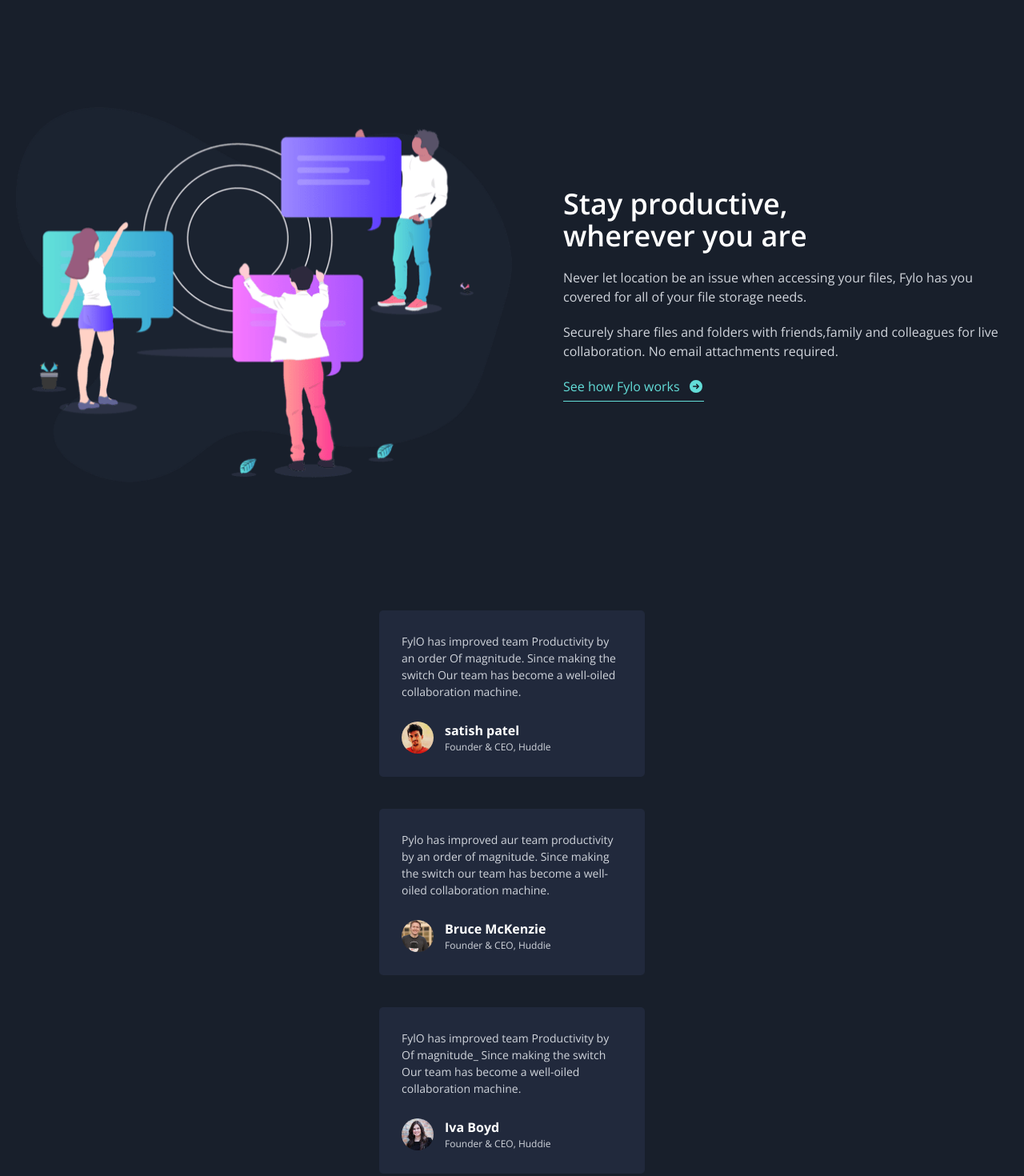
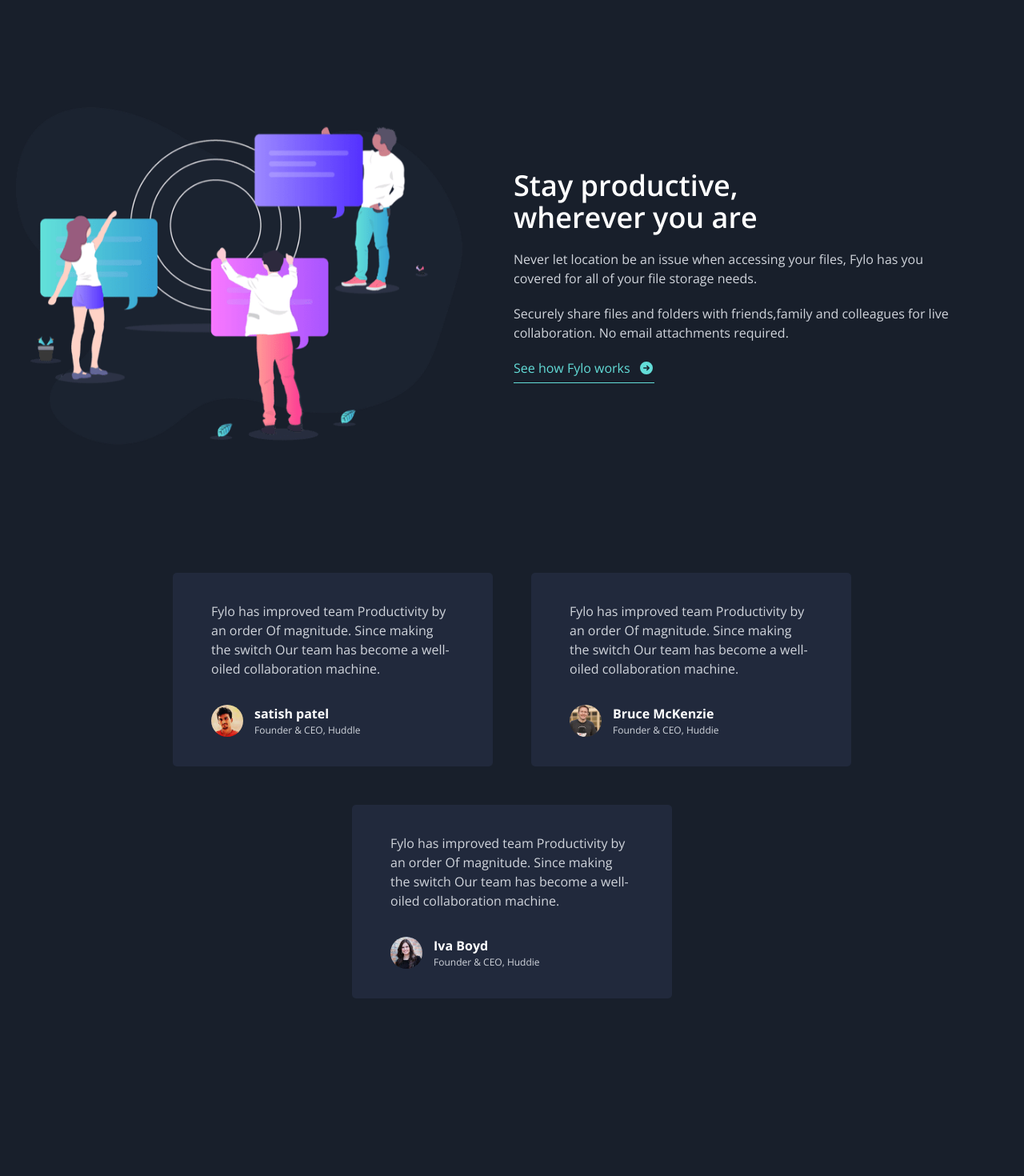
Before and after one commit to erickEDdev/page-Dark, a React (Vite) app: page / in a window 1280 px wide. Shown: the part 1800-3270 px from the top of the page at 80% size. Built offline with nearby package versions, Linux system fonts and the light colour scheme.

Commit message:
section perfils finish in version for desktop

```diff
--- a/src/components/CaixaInfo.jsx
+++ b/src/components/CaixaInfo.jsx
@@ -8,18 +8,18 @@ const CaixaInfos = ({ urlImage, descriptionImg, title, textP }) => {
   return (
     <div
       id={ID}
-      className="flex flex-col items-center justify-center gap-y-10 text-center z-1"
+      className="flex flex-col items-center justify-center gap-y-10 text-center z-1 lg:w-full lg:h-full"
     >
       {urlImage && (
         <img
           src={urlImage}
           alt={descriptionImg}
-          className="w-15 h-auto object-cover select-none lg:h-25 lg:w-25 lg:object-none"
+          className="w-15 h-auto object-cover select-none lg:h-25 lg:w-25 max-w-full lg:object-none"
         />
       )}
       <div className="space-y-2.5">
         <h1 className="text-2xl text-semibold text-white">{title}</h1>
-        <p className="text-center m-auto text-gray-300 lg:w-110">{textP}</p>
+        <p className="text-center m-auto text-gray-300 ">{textP}</p>
       </div>
     </div>
   );
--- a/src/components/Perfil.jsx
+++ b/src/components/Perfil.jsx
@@ -1,9 +1,9 @@
 const Perfil = ({ paragraf, title, subTitle, urlImg, imgDescription }) => {
 
     return (
-        <div className="w-83 h-fit p-7 bg-[#21293c] rounded-[5px] text-left">
-            <div className="space-y-6.5 ">
-                <p className="text-[14px] text-gray-300">
+        <div className="w-83 h-fit p-7 bg-[#21293c] rounded-[5px] text-left lg:min-w-100 lg:p-12 lg:py-9">
+            <div className="space-y-6.5 lg:h-full lg:w-full lg:flex lg:flex-col lg:space-y-0 lg:gap-y-8">
+                <p className="text-[14px] text-gray-300 lg:text-[16px]">
                     {paragraf}
                 </p>
 
--- a/src/sections/CaixasInfos.jsx
+++ b/src/sections/CaixasInfos.jsx
@@ -2,7 +2,7 @@ import CaixaInfos from "../components/CaixaInfo";
 
 const CaixasInfos = () => {
   return (
-    <div className="z-4 flex flex-col gap-y-20 lg:grid lg:grid-cols-[repeat(2,minmax(100px,auto))] lg:auto-rows-auto lg:gap-y-35 lg:gap-x-50 lg:justify-center">
+    <div className="z-4 flex flex-col gap-y-20 lg:grid lg:grid-cols-[repeat(2,minmax(50px,440px))] lg:auto-rows-auto lg:gap-y-35 lg:gap-x-50 lg:justify-center">
       <CaixaInfos
         urlImage={"/images/icon-access-anywhere.svg"}
         descriptionImg={"computador imagem"}
--- a/src/sections/Perfils.jsx
+++ b/src/sections/Perfils.jsx
@@ -2,10 +2,10 @@ import Perfil from "../components/Perfil";
 
 const Perfils = () => {
   return (
-    <div className="flex flex-col justify-start items-center gap-y-10 w-full">
+    <div className="flex flex-col justify-start items-center gap-y-10 w-full lg:flex-row lg:justify-center lg:flex-wrap lg:gap-x-12 lg:gap-y-12 lg:min-h-95">
       <Perfil
         paragraf={
-          "FylO has improved team Productivity by an order Of magnitude. Since making the switch Our team has become a well-oiled collaboration machine."
+          "Fylo has improved team Productivity by an order Of magnitude. Since making the switch Our team has become a well-oiled collaboration machine."
         }
         urlImg={"/images/profile-1.jpg"}
         imgDescription={"homem adulto com blusa vermelha"}
@@ -14,7 +14,7 @@ const Perfils = () => {
       />
       <Perfil
         paragraf={
-          "Pylo has improved aur team productivity by an order of magnitude. Since making the switch our team has become a well-oiled collaboration machine."
+          "Fylo has improved team Productivity by an order Of magnitude. Since making the switch Our team has become a well-oiled collaboration machine."
         }
         urlImg={"/images/profile-2.jpg"}
         imgDescription={"homem adulto acima do peso"}
@@ -25,7 +25,7 @@ const Perfils = () => {
         urlImg={"/images/profile-3.jpg"}
         imgDescription={"mulher adulta"}
         paragraf={
-          "FylO has improved team Productivity by Of magnitude_ Since making the switch Our team has become a well-oiled collaboration machine."
+          "Fylo has improved team Productivity by an order Of magnitude. Since making the switch Our team has become a well-oiled collaboration machine."
         }
         title={"Iva Boyd"}
         subTitle={"Founder & CEO, Huddie"}
--- a/src/sections/Products.jsx
+++ b/src/sections/Products.jsx
@@ -7,9 +7,9 @@ const Products = () => {
             <img
               src="/images/illustration-stay-productive.png"
               alt="três pessoas produzindo"
-              className="w-[80%] h-auto object-cover select-none lg:max-w-[50%]"
+              className="w-[80%] h-auto object-cover select-none lg:max-w-[45%]"
             />
-            <div className="flex flex-col gap-y-5 p-3 lg:max-w-[50%]">
+            <div className="flex flex-col gap-y-5 p-3 lg:max-w-[55%]">
               <h1 className="text-[20px] font-semibold text-white max-w-120 lg:text-4xl lg:max-w-100">
                 Stay productive, wherever you are
               </h1>
```
